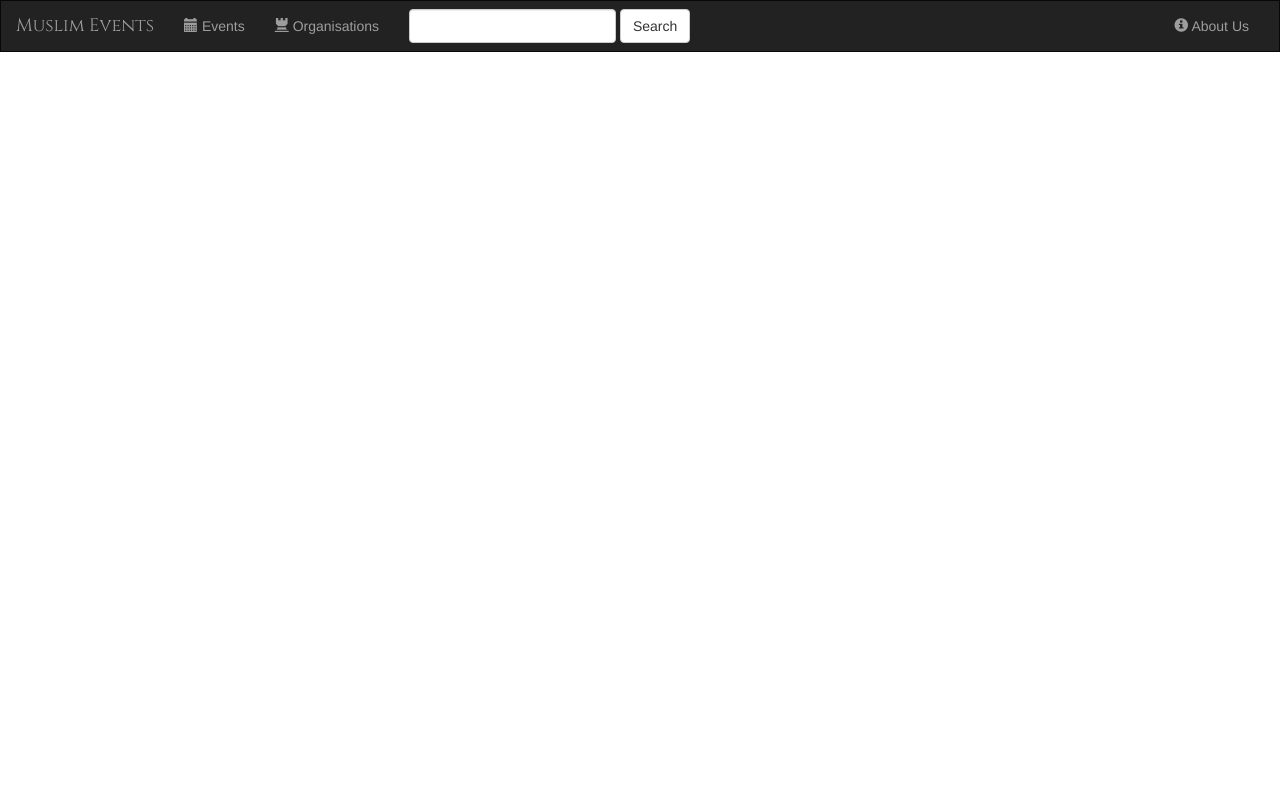
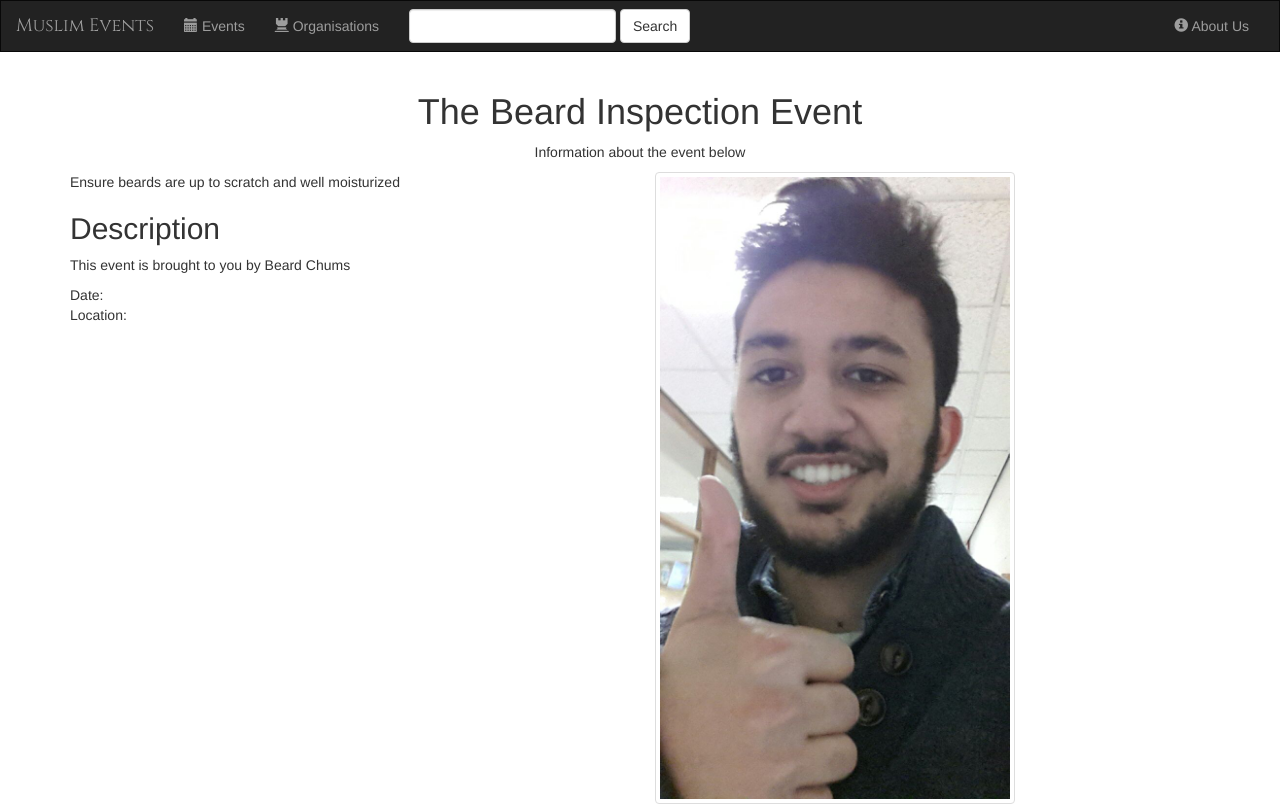
Before and after one commit to AadamBari/Muslim-Events-Website-and-Back-end, a Django app: page /1/ in a window 1280 px wide. Before the commit the page ends 52 px from the top, so only its background shows below. Run offline with Django 3.2, Linux system fonts and the light colour scheme; data comes from the database, SQL or seed files in the repository; some libraries are stand-ins or nearby versions.

Commit message:
details page initial design

```diff
--- a/home/templates/home/detail.html
+++ b/home/templates/home/detail.html
@@ -1,2 +1,29 @@
 {% extends 'home/base.html' %}
-Hellow
+
+{% block body %}
+
+    <div class="container text-center">
+
+          <h1>{{ event.name }}</h1>
+
+        <p>Information about the event below</p>
+
+          <div class="row">
+
+              <div class="col-sm-6 text-left">
+                  {{ event.description }}<br>
+                  <h2>Description</h2>
+                  <p>This event is brought to you by {{ event.organisation.name }}</p>
+                  Date:<br>
+                  Location:
+              </div>
+
+              <div class="col-sm-4">
+                  <img src={{ event.image.url }} class="img-thumbnail" alt="{{ event.name }}">
+              </div>
+
+          </div>
+
+    </div>
+
+{% endblock %}
--- a/home/views.py
+++ b/home/views.py
@@ -26,7 +26,13 @@ def index(request):
 
 def detail(request, event_id):
 
-    return render(request, 'home/detail.html')
+    event = Event.objects.get(id__exact=event_id)
+
+    context = {
+        'event': event,
+    }
+
+    return render(request, 'home/detail.html', context)
 
 
 # List all Organisations
```
